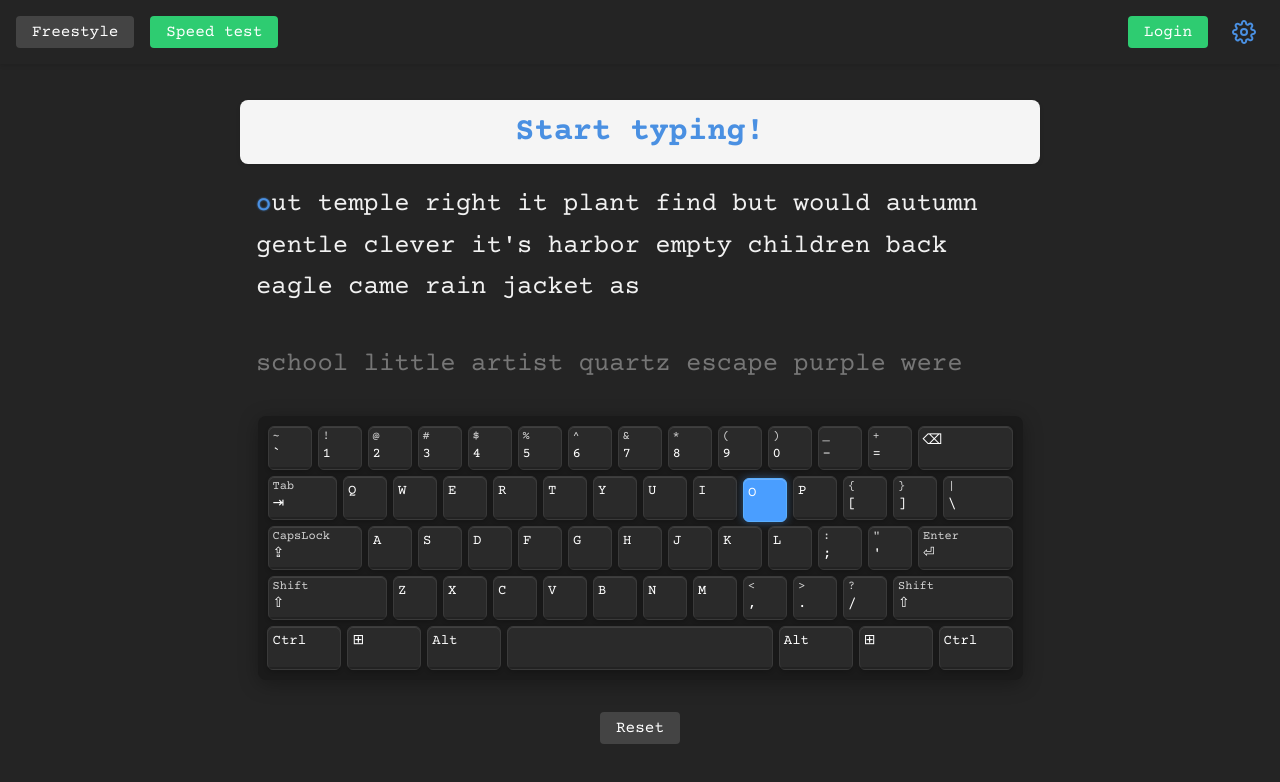
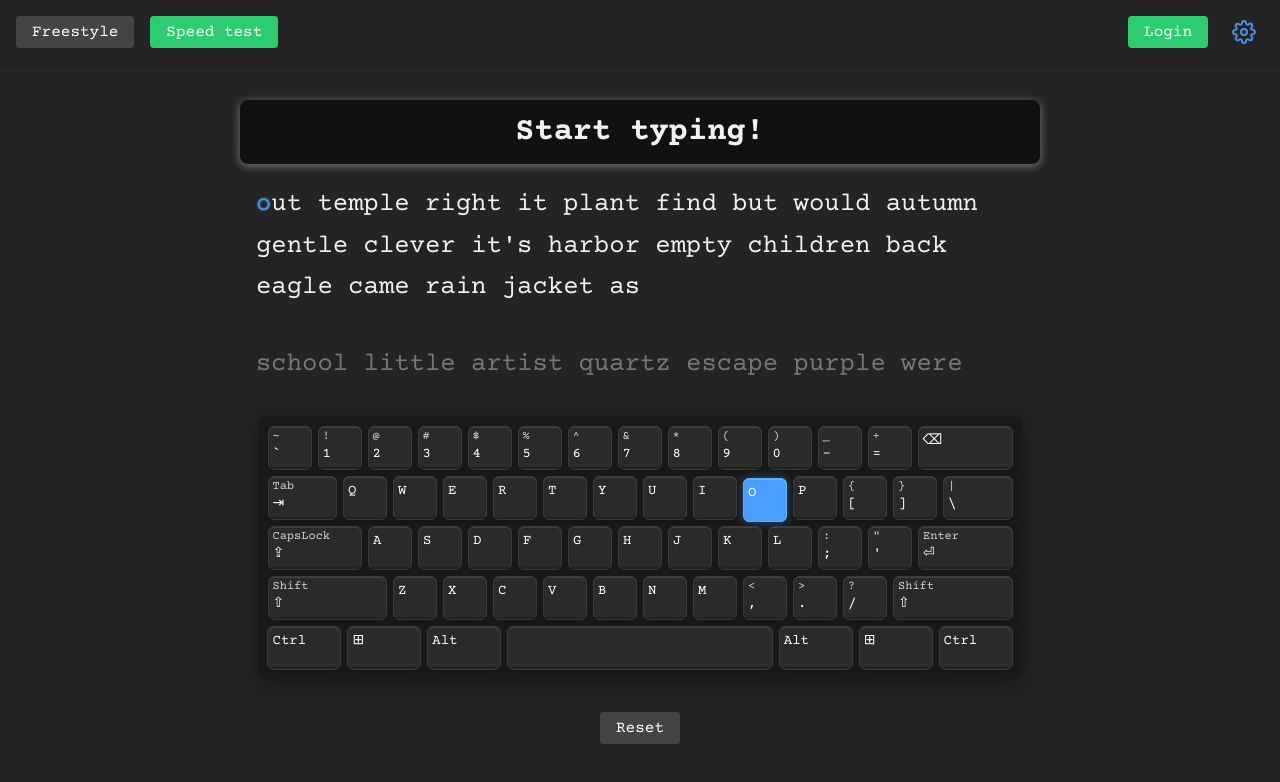
Before and after one commit to nstoichev/typing-game, a React (Vite) app: page /practice in a window 1280 px wide. Shown: the top 782 px of the page. Built offline with nearby package versions, Linux system fonts and the light colour scheme; no server answers.

Commit message:
feat: Theme color for team page table.

```diff
--- a/src/App.css
+++ b/src/App.css
@@ -9,11 +9,11 @@
   text-align: center;
   font-size: 2rem;
   font-weight: bold;
-  color: #4a90e2;
+  color: var(--text-color);
   padding: 0.5rem;
-  background-color: #f5f5f5;
+  background-color: var(--card-bg-color);
   border-radius: 8px;
-  box-shadow: 0 2px 4px rgba(0, 0, 0, 0.1);
+  box-shadow: var(--card-shadow);
   position: absolute;
   top: 20px;
   left: 0;
--- a/src/pages/Teams.jsx
+++ b/src/pages/Teams.jsx
@@ -16,7 +16,6 @@ const Teams = () => {
   const handleCreateTeam = async (e) => {
     e.preventDefault();
     if (!newTeamName.trim()) {
-      setError('Team name cannot be empty');
       return;
     }
     try {
@@ -32,7 +31,6 @@ const Teams = () => {
   const handleJoinTeam = async (e) => {
     e.preventDefault();
     if (!joinTeamId.trim()) {
-      setError('Team ID cannot be empty');
       return;
     }
     try {
--- a/src/pages/Teams.module.css
+++ b/src/pages/Teams.module.css
@@ -138,7 +138,7 @@
 .membersTable {
   overflow-x: auto;
   border-radius: 4px;
-  box-shadow: 0 1px 3px rgba(0, 0, 0, 0.1);
+  box-shadow: var(--card-shadow);
 }
 
 .membersTable table {
@@ -163,8 +163,12 @@
   color: var(--dark-color);
 }
 
+.membersTable tr:not(.currentUser) td {
+  color: var(--text-color);
+}
+
 .membersTable tr:hover {
-  background: #f8f9fa;
+  background: var(--background-color);
 }
 
 .membersTable tr:last-child td {
```
Also changed, not shown: src/contexts/TeamsContext.jsx (+0 -8 lines).
